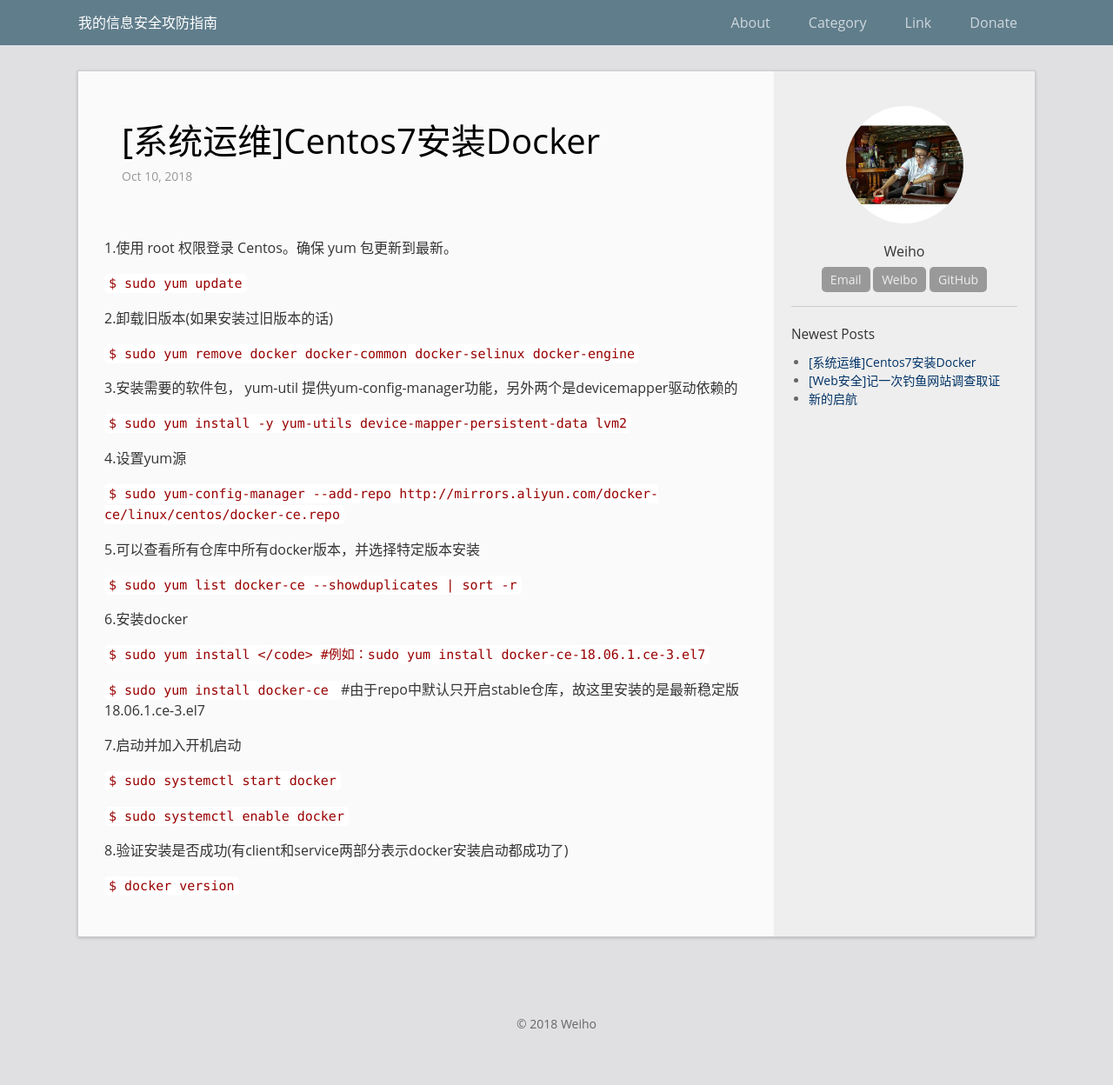
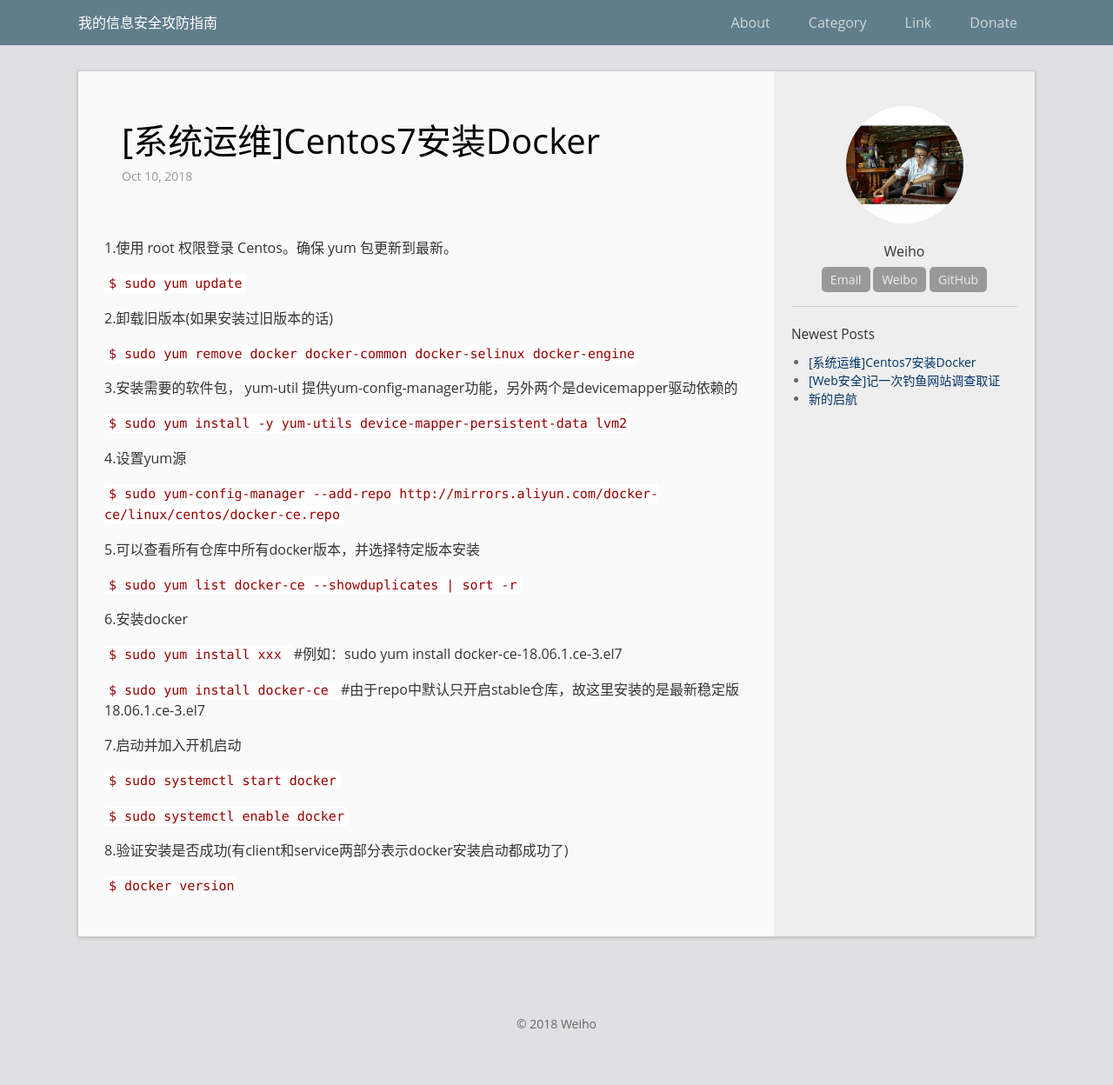
Before and after one commit to we1h0/zhaoweiho.github.io, a Jekyll site: the page built from _posts/2018-10-10-Centos7-Install-Docker.md, in a window 1280 px wide. Shown: the whole page at 87% size. Built offline with Jekyll 4.4.1, drawn with Linux system fonts in a browser that asks for light colours.

Commit message:
Update 2018-10-10-Centos7-Install-Docker.md

```diff
--- a/_posts/2018-10-10-Centos7-Install-Docker.md
+++ b/_posts/2018-10-10-Centos7-Install-Docker.md
@@ -29,7 +29,7 @@ permalink: /archivers/Centos7-Install-Docker
 
  6.安装docker
 
- <code>  $ sudo yum install <FQPN>  </code> #例如：sudo yum install docker-ce-18.06.1.ce-3.el7
+ <code>  $ sudo yum install xxx  </code> #例如：sudo yum install docker-ce-18.06.1.ce-3.el7
 
 
  <code>  $ sudo yum install docker-ce  </code> #由于repo中默认只开启stable仓库，故这里安装的是最新稳定版18.06.1.ce-3.el7
```
